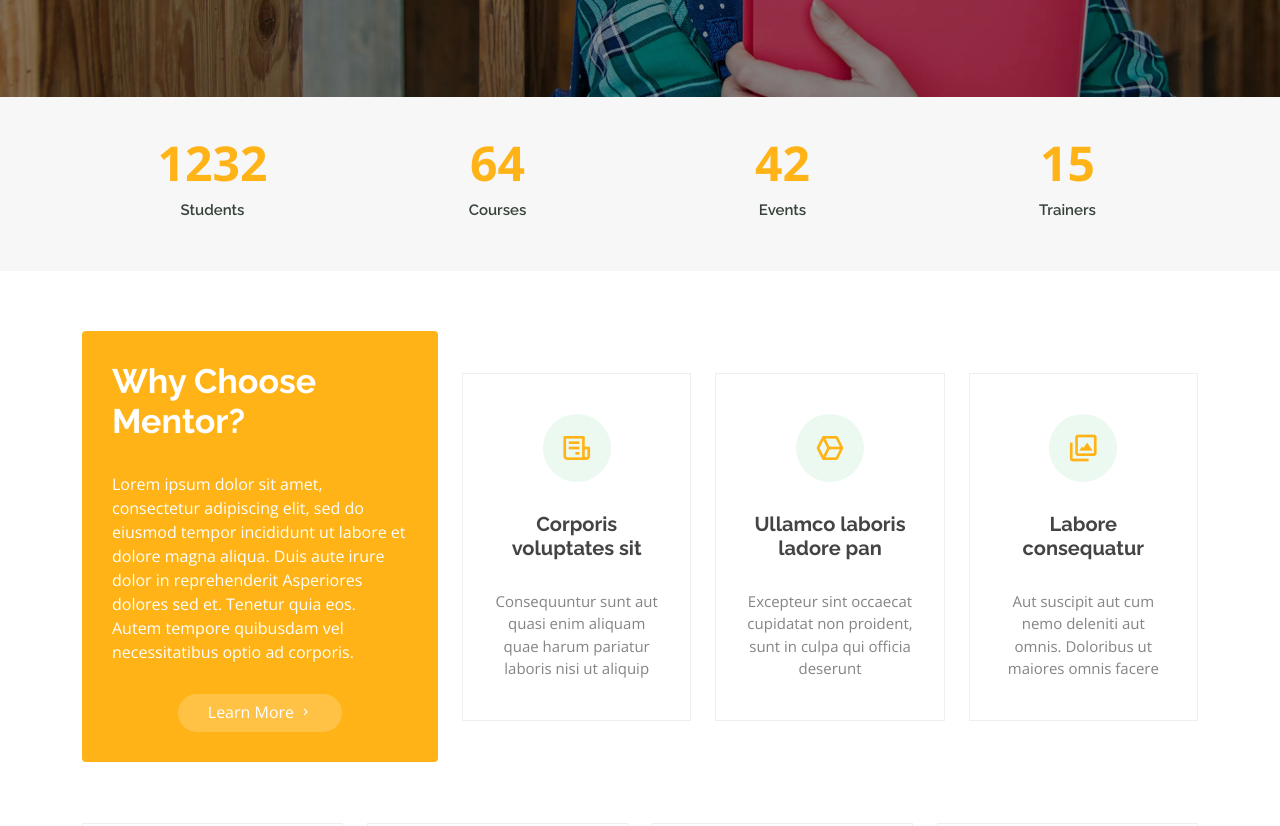
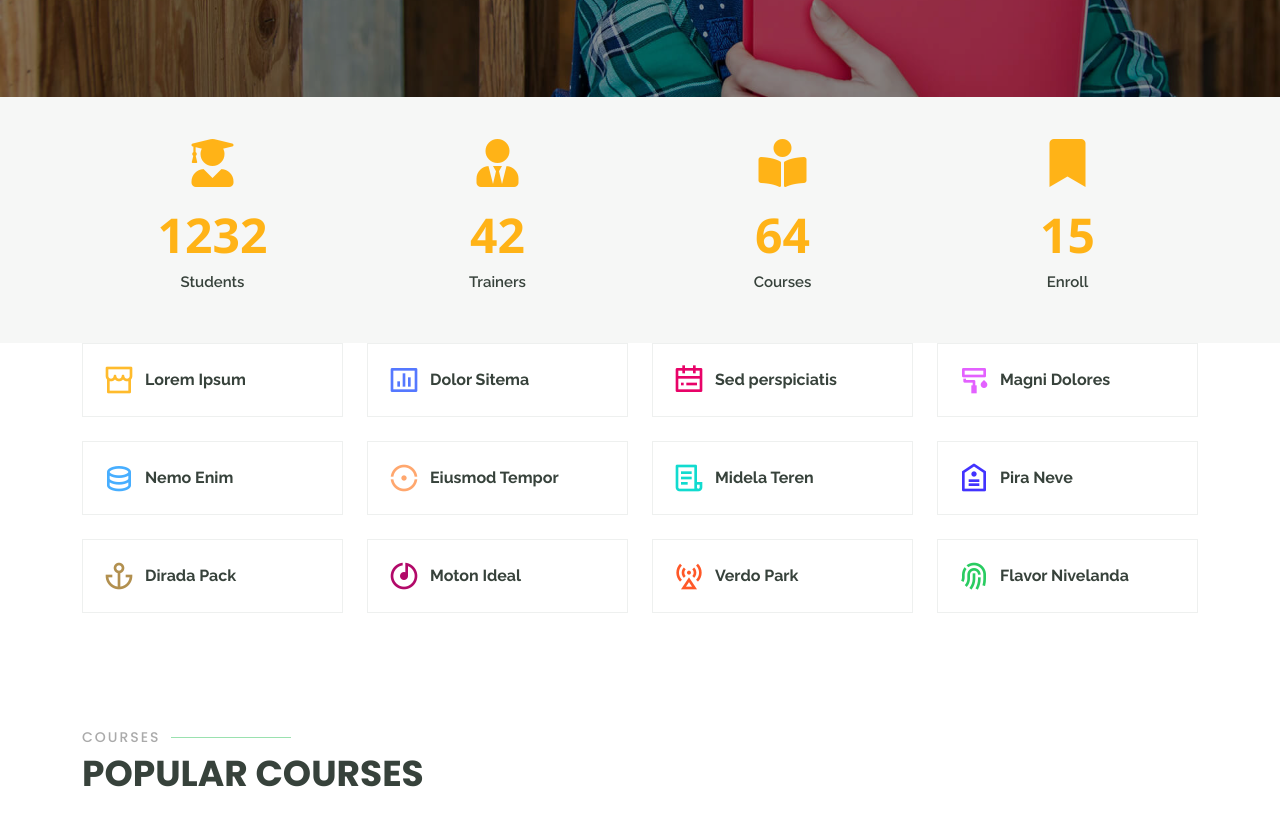
Before and after one commit to Azhar-WomenInDigital/Mashtor-Update, a plain HTML site: page index.html in a window 1280 px wide. Shown: the part 660-1486 px from the top of the page. Drawn offline with nearby package versions, Linux system fonts and the light colour scheme.

Commit message:
mashtor update

```diff
--- a/assets/css/style.css
+++ b/assets/css/style.css
@@ -568,71 +568,6 @@ section {
   color: #37423b;
 }
 
-/*--------------------------------------------------------------
-# Why Us
---------------------------------------------------------------*/
-.why-us .content {
-  padding: 30px;
-  background: #FFB317;
-  border-radius: 4px;
-  color: #fff;
-}
-
-.why-us .content h3 {
-  font-weight: 700;
-  font-size: 34px;
-  margin-bottom: 30px;
-}
-
-.why-us .content p {
-  margin-bottom: 30px;
-}
-
-.why-us .content .more-btn {
-  display: inline-block;
-  background: rgba(255, 255, 255, 0.2);
-  padding: 6px 30px 8px 30px;
-  color: #fff;
-  border-radius: 50px;
-  transition: all ease-in-out 0.4s;
-}
-
-.why-us .content .more-btn i {
-  font-size: 14px;
-}
-
-.why-us .content .more-btn:hover {
-  color: #FFB317;
-  background: #fff;
-}
-
-.why-us .icon-boxes .icon-box {
-  text-align: center;
-  background: #fff;
-  padding: 40px 30px;
-  width: 100%;
-  border: 1px solid #eef0ef;
-}
-
-.why-us .icon-boxes .icon-box i {
-  font-size: 32px;
-  padding: 18px;
-  color: #FFB317;
-  margin-bottom: 30px;
-  background: #ecf9f0;
-  border-radius: 50px;
-}
-
-.why-us .icon-boxes .icon-box h4 {
-  font-size: 20px;
-  font-weight: 700;
-  margin: 0 0 30px 0;
-}
-
-.why-us .icon-boxes .icon-box p {
-  font-size: 15px;
-  color: #848484;
-}
 
 /*--------------------------------------------------------------
 # Features
--- a/index.html
+++ b/index.html
@@ -117,92 +117,38 @@
 
   <main id="main">
 
-
     <!-- ======= Counts Section ======= -->
     <section id="counts" class="counts section-bg">
       <div class="container">
-
         <div class="row counters">
-
           <div class="col-lg-3 col-6 text-center">
+            <span><i class="fas fa-user-graduate"></i></span>
             <span data-purecounter-start="0" data-purecounter-end="1232" data-purecounter-duration="1" class="purecounter"></span>
             <p>Students</p>
           </div>
-
           <div class="col-lg-3 col-6 text-center">
+            <span><i class="fas fa-user-tie"></i></span>
+            <span data-purecounter-start="0" data-purecounter-end="42" data-purecounter-duration="1" class="purecounter"></span>
+            <p>Trainers</p>
+          </div>
+          <div class="col-lg-3 col-6 text-center">
+            <span><i class="fas fa-book-reader"></i></span>
             <span data-purecounter-start="0" data-purecounter-end="64" data-purecounter-duration="1" class="purecounter"></span>
             <p>Courses</p>
           </div>
-
           <div class="col-lg-3 col-6 text-center">
-            <span data-purecounter-start="0" data-purecounter-end="42" data-purecounter-duration="1" class="purecounter"></span>
-            <p>Events</p>
+            <span><i class="fas fa-bookmark"></i></span>
+            <span data-purecounter-start="0" data-purecounter-end="15" data-purecounter-duration="1" class="purecounter"></span>
+            <p>Enroll</p>
           </div>
-
-          <div class="col-lg-3 col-6 text-center">
-            <span data-purecounter-start="0" data-purecounter-end="15" data-purecounter-duration="1" class="purecounter"></span>
-            <p>Trainers</p>
-          </div>
-
         </div>
-
       </div>
     </section><!-- End Counts Section -->
 
-    <!-- ======= Why Us Section ======= -->
-    <section id="why-us" class="why-us">
-      <div class="container" data-aos="fade-up">
-
-        <div class="row">
-          <div class="col-lg-4 d-flex align-items-stretch">
-            <div class="content">
-              <h3>Why Choose Mentor?</h3>
-              <p>
-                Lorem ipsum dolor sit amet, consectetur adipiscing elit, sed do eiusmod tempor incididunt ut labore et dolore magna aliqua. Duis aute irure dolor in reprehenderit
-                Asperiores dolores sed et. Tenetur quia eos. Autem tempore quibusdam vel necessitatibus optio ad corporis.
-              </p>
-              <div class="text-center">
-                <a href="about.html" class="more-btn">Learn More <i class="bx bx-chevron-right"></i></a>
-              </div>
-            </div>
-          </div>
-          <div class="col-lg-8 d-flex align-items-stretch" data-aos="zoom-in" data-aos-delay="100">
-            <div class="icon-boxes d-flex flex-column justify-content-center">
-              <div class="row">
-                <div class="col-xl-4 d-flex align-items-stretch">
-                  <div class="icon-box mt-4 mt-xl-0">
-                    <i class="bx bx-receipt"></i>
-                    <h4>Corporis voluptates sit</h4>
-                    <p>Consequuntur sunt aut quasi enim aliquam quae harum pariatur laboris nisi ut aliquip</p>
-                  </div>
-                </div>
-                <div class="col-xl-4 d-flex align-items-stretch">
-                  <div class="icon-box mt-4 mt-xl-0">
-                    <i class="bx bx-cube-alt"></i>
-                    <h4>Ullamco laboris ladore pan</h4>
-                    <p>Excepteur sint occaecat cupidatat non proident, sunt in culpa qui officia deserunt</p>
-                  </div>
-                </div>
-                <div class="col-xl-4 d-flex align-items-stretch">
-                  <div class="icon-box mt-4 mt-xl-0">
-                    <i class="bx bx-images"></i>
-                    <h4>Labore consequatur</h4>
-                    <p>Aut suscipit aut cum nemo deleniti aut omnis. Doloribus ut maiores omnis facere</p>
-                  </div>
-                </div>
-              </div>
-            </div><!-- End .content-->
-          </div>
-        </div>
-
-      </div>
-    </section><!-- End Why Us Section -->
-
     <!-- ======= Features Section ======= -->
     <section id="features" class="features">
-      <div class="container" data-aos="fade-up">
-
-        <div class="row" data-aos="zoom-in" data-aos-delay="100">
+      <div class="container">
+        <div class="row">
           <div class="col-lg-3 col-md-4">
             <div class="icon-box">
               <i class="ri-store-line" style="color: #ffbb2c;"></i>
@@ -276,21 +222,17 @@
             </div>
           </div>
         </div>
-
       </div>
     </section><!-- End Features Section -->
 
     <!-- ======= Popular Courses Section ======= -->
     <section id="popular-courses" class="courses">
-      <div class="container" data-aos="fade-up">
-
+      <div class="container">
         <div class="section-title">
           <h2>Courses</h2>
           <p>Popular Courses</p>
         </div>
-
-        <div class="row" data-aos="zoom-in" data-aos-delay="100">
-
+        <div class="row">
           <div class="col-lg-4 col-md-6 d-flex align-items-stretch">
             <div class="course-item">
               <img src="assets/img/course-1.jpg" class="img-fluid" alt="...">
@@ -299,7 +241,6 @@
                   <h4>Web Development</h4>
                   <p class="price">$169</p>
                 </div>
-
                 <h3><a href="course-details.html">Website Design</a></h3>
                 <p>Et architecto provident deleniti facere repellat nobis iste. Id facere quia quae dolores dolorem tempore.</p>
                 <div class="trainer d-flex justify-content-between align-items-center">
@@ -316,7 +257,6 @@
               </div>
             </div>
           </div> <!-- End Course Item-->
-
           <div class="col-lg-4 col-md-6 d-flex align-items-stretch mt-4 mt-md-0">
             <div class="course-item">
               <img src="assets/img/course-2.jpg" class="img-fluid" alt="...">
@@ -325,7 +265,6 @@
                   <h4>Marketing</h4>
                   <p class="price">$250</p>
                 </div>
-
                 <h3><a href="course-details.html">Search Engine Optimization</a></h3>
                 <p>Et architecto provident deleniti facere repellat nobis iste. Id facere quia quae dolores dolorem tempore.</p>
                 <div class="trainer d-flex justify-content-between align-items-center">
@@ -342,7 +281,6 @@
               </div>
             </div>
           </div> <!-- End Course Item-->
-
           <div class="col-lg-4 col-md-6 d-flex align-items-stretch mt-4 mt-lg-0">
             <div class="course-item">
               <img src="assets/img/course-3.jpg" class="img-fluid" alt="...">
@@ -351,7 +289,6 @@
                   <h4>Content</h4>
                   <p class="price">$180</p>
                 </div>
-
                 <h3><a href="course-details.html">Copywriting</a></h3>
                 <p>Et architecto provident deleniti facere repellat nobis iste. Id facere quia quae dolores dolorem tempore.</p>
                 <div class="trainer d-flex justify-content-between align-items-center">
@@ -368,17 +305,14 @@
               </div>
             </div>
           </div> <!-- End Course Item-->
-
         </div>
-
       </div>
     </section><!-- End Popular Courses Section -->
 
     <!-- ======= Trainers Section ======= -->
     <section id="trainers" class="trainers">
-      <div class="container" data-aos="fade-up">
-
-        <div class="row" data-aos="zoom-in" data-aos-delay="100">
+      <div class="container">
+        <div class="row">
           <div class="col-lg-4 col-md-6 d-flex align-items-stretch">
             <div class="member">
               <img src="assets/img/trainers/trainer-1.jpg" class="img-fluid" alt="">
@@ -397,7 +331,6 @@
               </div>
             </div>
           </div>
-
           <div class="col-lg-4 col-md-6 d-flex align-items-stretch">
             <div class="member">
               <img src="assets/img/trainers/trainer-2.jpg" class="img-fluid" alt="">
@@ -416,7 +349,6 @@
               </div>
             </div>
           </div>
-
           <div class="col-lg-4 col-md-6 d-flex align-items-stretch">
             <div class="member">
               <img src="assets/img/trainers/trainer-3.jpg" class="img-fluid" alt="">
@@ -435,9 +367,7 @@
               </div>
             </div>
           </div>
-
         </div>
-
       </div>
     </section><!-- End Trainers Section -->
 
@@ -448,7 +378,6 @@
     <div class="footer-top">
       <div class="container">
         <div class="row">
-
           <div class="col-lg-3 col-md-6 footer-contact">
             <h3>Mentor</h3>
             <p>
@@ -459,7 +388,6 @@
               <strong>Email:</strong> info@example.com<br>
             </p>
           </div>
-
           <div class="col-lg-2 col-md-6 footer-links">
             <h4>Useful Links</h4>
             <ul>
@@ -470,7 +398,6 @@
               <li><i class="bx bx-chevron-right"></i> <a href="#">Privacy policy</a></li>
             </ul>
           </div>
-
           <div class="col-lg-3 col-md-6 footer-links">
             <h4>Our Services</h4>
             <ul>
@@ -481,7 +408,6 @@
               <li><i class="bx bx-chevron-right"></i> <a href="#">Graphic Design</a></li>
             </ul>
           </div>
-
           <div class="col-lg-4 col-md-6 footer-newsletter">
             <h4>Join Our Newsletter</h4>
             <p>Tamen quem nulla quae legam multos aute sint culpa legam noster magna</p>
@@ -489,13 +415,10 @@
               <input type="email" name="email"><input type="submit" value="Subscribe">
             </form>
           </div>
-
         </div>
       </div>
     </div>
-
     <div class="container d-md-flex py-4">
-
       <div class="me-md-auto text-center text-md-start">
         <div class="copyright">
           &copy; Copyright <strong><span>Mentor</span></strong>. All Rights Reserved
@@ -523,12 +446,9 @@
   <script src="assets/vendor/php-email-form/validate.js"></script>
   <script src="assets/vendor/purecounter/purecounter.js"></script>
   <script src="assets/vendor/swiper/swiper-bundle.min.js"></script>
-
   <!-- Template Main JS File -->
   <script src="assets/vendor/typejs/typed.js"></script>
   <script src="assets/js/main.js"></script>
-  <script>
-  </script>
+
 </body>
-
 </html>
```
